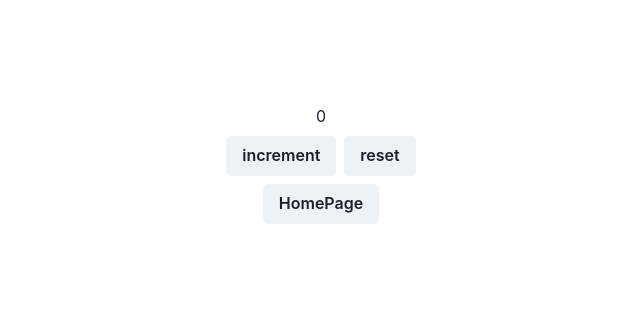
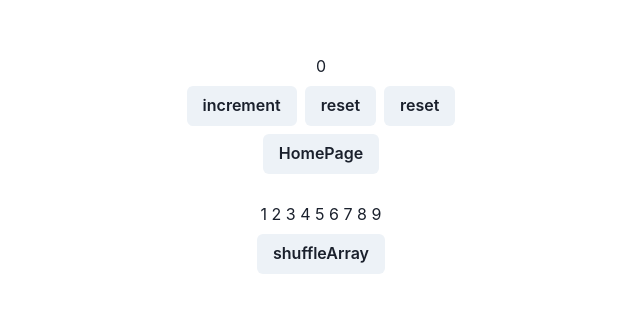
Before and after one commit to rerun0510/nextjs-tetris-v3, a Next.js app: page /counter in a window 1280 px wide. Shown: the part 236-548 px from the top of the page, without its empty margins (319-959 px from the left). Built offline with nearby package versions, Linux system fonts and the light colour scheme.

Commit message:
shuffleArrayの修正

```diff
--- a/src/libraries/tetris/utils/shuffleArray.ts
+++ b/src/libraries/tetris/utils/shuffleArray.ts
@@ -1,15 +1,12 @@
 /**
  * 配列の要素をシャッフルする
  */
-export const shuffleArray = ([...array]): [] => {
-  const cloneArray = [...array]
-
-  const result = cloneArray.reduce((_, cur, idx) => {
-    const rand = Math.floor(Math.random() * (idx + 1))
-    cloneArray[idx] = cloneArray[rand]
-    cloneArray[rand] = cur
-    return cloneArray
-  })
-
-  return result
+export const shuffleArray = ([...array]) => {
+  for (let i = array.length - 1; i >= 0; i--) {
+    const j = Math.floor(Math.random() * (i + 1))
+    const tmp = array[i]
+    array[i] = array[j]
+    array[j] = tmp
+  }
+  return array
 }
--- a/src/pages/counter.tsx
+++ b/src/pages/counter.tsx
@@ -6,10 +6,12 @@ import {
   HStack,
 } from '@chakra-ui/react'
 import { useRouter } from 'next/router'
+import { useState } from 'react'
 
 import { useCounter as _useCounter } from '@/hooks/useCounter'
 
 import { Counter } from '@/libraries/counter'
+import { shuffleArray } from '@/libraries/tetris/utils'
 
 // DIに関する参考記事
 // https://blog.logrocket.com/dependency-injection-react/
@@ -25,6 +27,17 @@ export default function CounterPage({
 }: Props) {
   const router = useRouter()
   const [states, actions] = useCounter(counter)
+  const [array, setArray] = useState([
+    '1 ',
+    '2 ',
+    '3 ',
+    '4 ',
+    '5 ',
+    '6 ',
+    '7 ',
+    '8 ',
+    '9 ',
+  ])
 
   return (
     <Center h="100vh">
@@ -37,9 +50,18 @@ export default function CounterPage({
           <Button onClick={() => actions.reset()}>
             reset
           </Button>
+          <Button onClick={() => actions.reset()}>
+            reset
+          </Button>
         </HStack>
         <Button onClick={() => router.push('/')}>
           HomePage
+        </Button>
+        <Text pt="20px">{array}</Text>
+        <Button
+          onClick={() => setArray(shuffleArray(array))}
+        >
+          shuffleArray
         </Button>
       </VStack>
     </Center>
```
